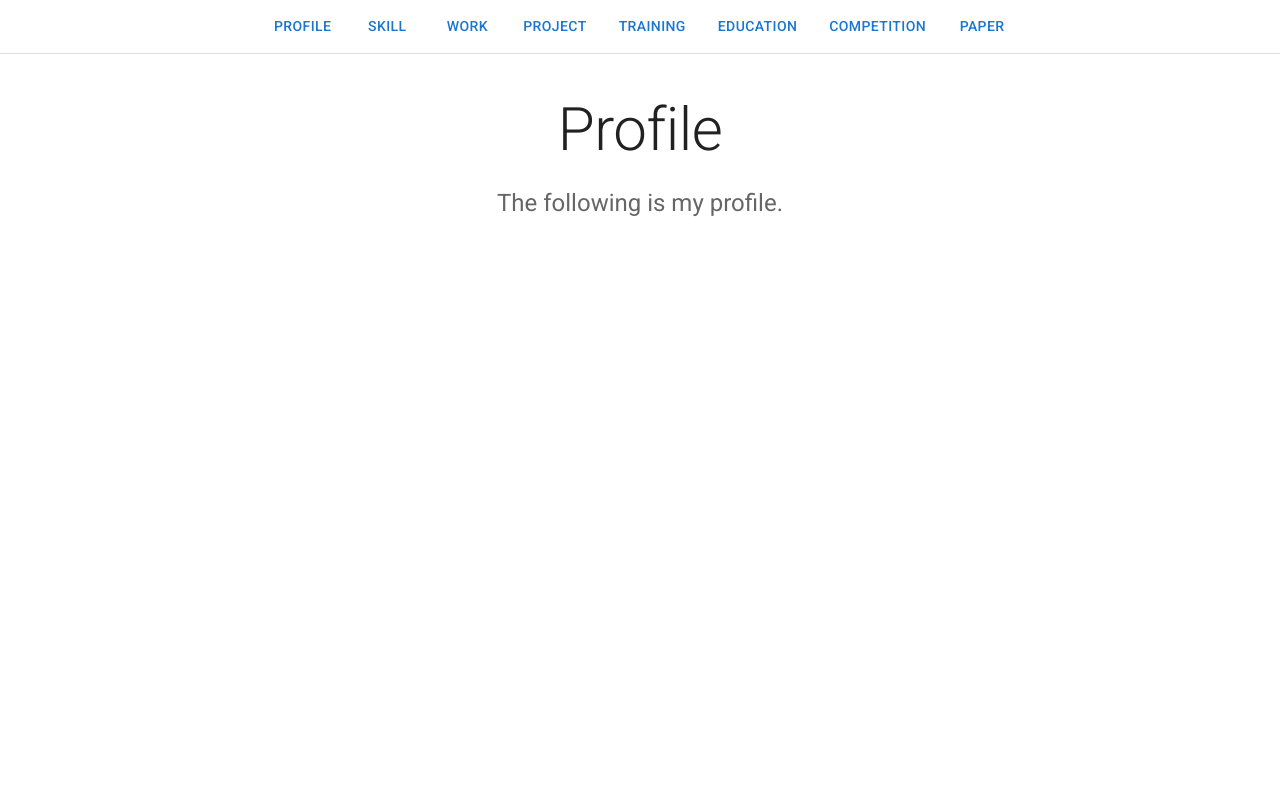
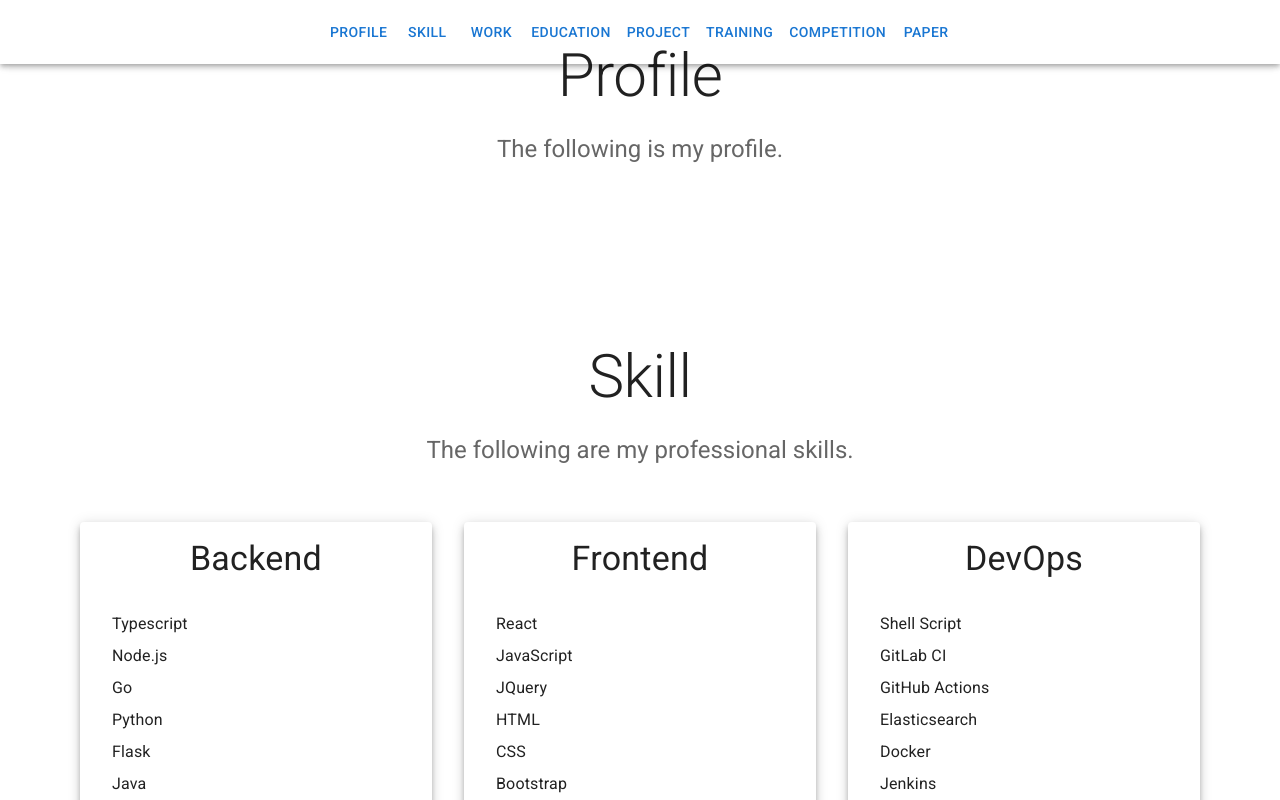
Before and after one commit to KyleChang95/my-personal-website, a React (Create React App) app: page / in a window 1280 px wide. Shown: the top 800 px of the page. Built offline with nearby package versions, Linux system fonts and the light colour scheme.

Commit message:
add Navbar

```diff
--- a/src/App.tsx
+++ b/src/App.tsx
@@ -1,47 +1,37 @@
-import React from 'react';
-import { Routes, Route } from 'react-router-dom';
-import './App.css';
+import React from "react";
+import "./App.css";
 // Roboto font
-import '@fontsource/roboto/300.css';
-import '@fontsource/roboto/400.css';
-import '@fontsource/roboto/500.css';
-import '@fontsource/roboto/700.css';
-import Competition from './components/Competition';
-import Education from './components/Education';
-import Layout from './components/Layout';
-import Paper from './components/Paper';
-import Profile from './components/Profile';
-import Project from './components/Project';
-import Skill from './components/Skill';
-import Training from './components/Training';
-import Work from './components/Work';
-import jsonData from './data.json'
+import "@fontsource/roboto/300.css";
+import "@fontsource/roboto/400.css";
+import "@fontsource/roboto/500.css";
+import "@fontsource/roboto/700.css";
+import Navbar from "./components/Navbar";
+import Competition from "./components/Competition";
+import Education from "./components/Education";
+import Paper from "./components/Paper";
+import Profile from "./components/Profile";
+import Project from "./components/Project";
+import Skill from "./components/Skill";
+import Training from "./components/Training";
+import Work from "./components/Work";
+import jsonData from "./data.json";
 
-const menuList: { [key: string]: React.ReactNode} = {
+const menuList: { [key: string]: React.ReactNode } = {
   profile: <Profile />,
   skill: <Skill skillList={jsonData.skill} />,
   work: <Work workList={jsonData.work} />,
+  education: <Education educationList={jsonData.education} />,
   project: <Project projectList={jsonData.project} />,
   training: <Training trainingList={jsonData.training} />,
-  education: <Education educationList={jsonData.education} />,
-  competition: <Competition competitionList={jsonData.competition}/>,
-  paper: <Paper paperList={jsonData.paper}/>
-}
+  competition: <Competition competitionList={jsonData.competition} />,
+  paper: <Paper paperList={jsonData.paper} />,
+};
 
-const App = () => {
-  const routeElementList = Object.keys(menuList).map(v => <Route key={v} path={v} element={menuList[v]} />)
-
+export default function App() {
   return (
     <div>
-      <Routes>
-        <Route path="/" element={<Layout menuList={Object.keys(menuList)} />}>
-          <Route index element={<Profile />} />
-          {routeElementList}
-          {/* <Route path="*" element={<NoMatch />} /> */}
-        </Route>
-      </Routes>
+      <Navbar menuList={Object.keys(menuList)} />
+      {Object.values(menuList)}
     </div>
   );
 }
-
-export default App
--- a/src/components/Layout.tsx
+++ /dev/null
@@ -1,33 +0,0 @@
-import { Button, Divider, Stack } from '@mui/material';
-import React from 'react';
-import { Link, Outlet } from 'react-router-dom';
-
-interface Props {
-    menuList: string[]
-}
-
-const capitalizeFirstWord = (menuName: string) => {
-    return menuName[0].toUpperCase() + menuName.slice(1).toLowerCase()
-}
-
-const Layout = (props: Props) => {
-    const menuButtonList = props.menuList.map(v => <Button key={v} component={Link} to={'/' + v.toLowerCase()}>{capitalizeFirstWord(v)}</Button>)
-
-    return (
-        <div>
-            <Stack
-                direction="row"
-                justifyContent="center"
-                alignItems="center"
-                spacing={2}
-                my={1}
-            >
-                {menuButtonList}
-            </Stack>
-            <Divider />
-            <Outlet />
-        </div>
-    );
-}
-
-export default Layout
--- /dev/null
+++ b/src/components/Navbar.tsx
@@ -0,0 +1,24 @@
+import { AppBar, Toolbar, Button } from "@mui/material";
+import { Link } from "react-router-dom";
+
+interface Props {
+  menuList: string[];
+}
+
+const capitalizeFirstWord = (menuName: string) => {
+  return menuName[0].toUpperCase() + menuName.slice(1).toLowerCase();
+};
+
+export default function Navbar(props: Props) {
+  const menuButtonList = props.menuList.map((v) => (
+    <Button key={v} component={Link} to={"/" + v.toLowerCase()}>
+      {capitalizeFirstWord(v)}
+    </Button>
+  ));
+
+  return (
+    <AppBar color="transparent" component="nav">
+      <Toolbar sx={{ justifyContent: "center" }}>{menuButtonList}</Toolbar>
+    </AppBar>
+  );
+}
```
